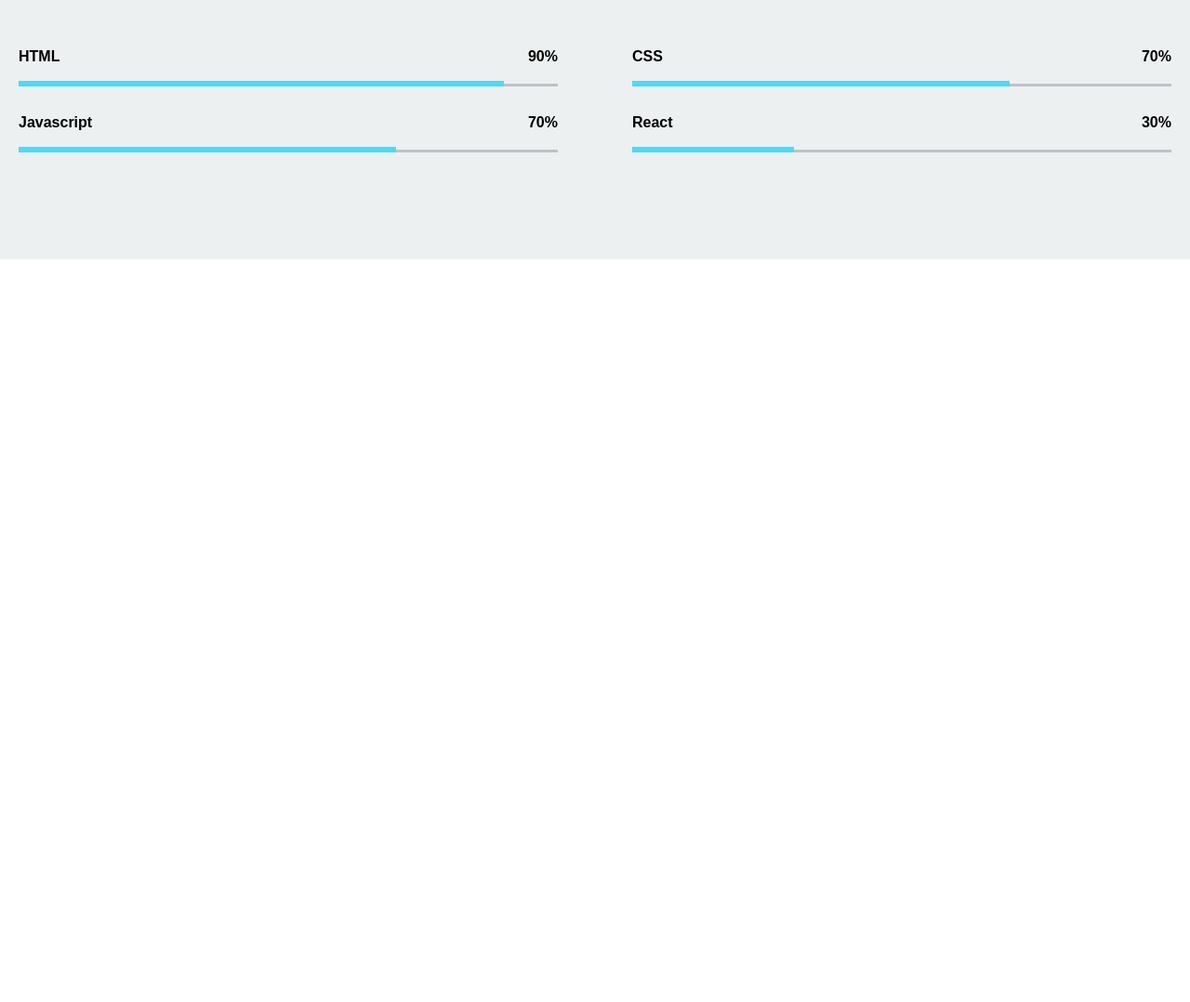
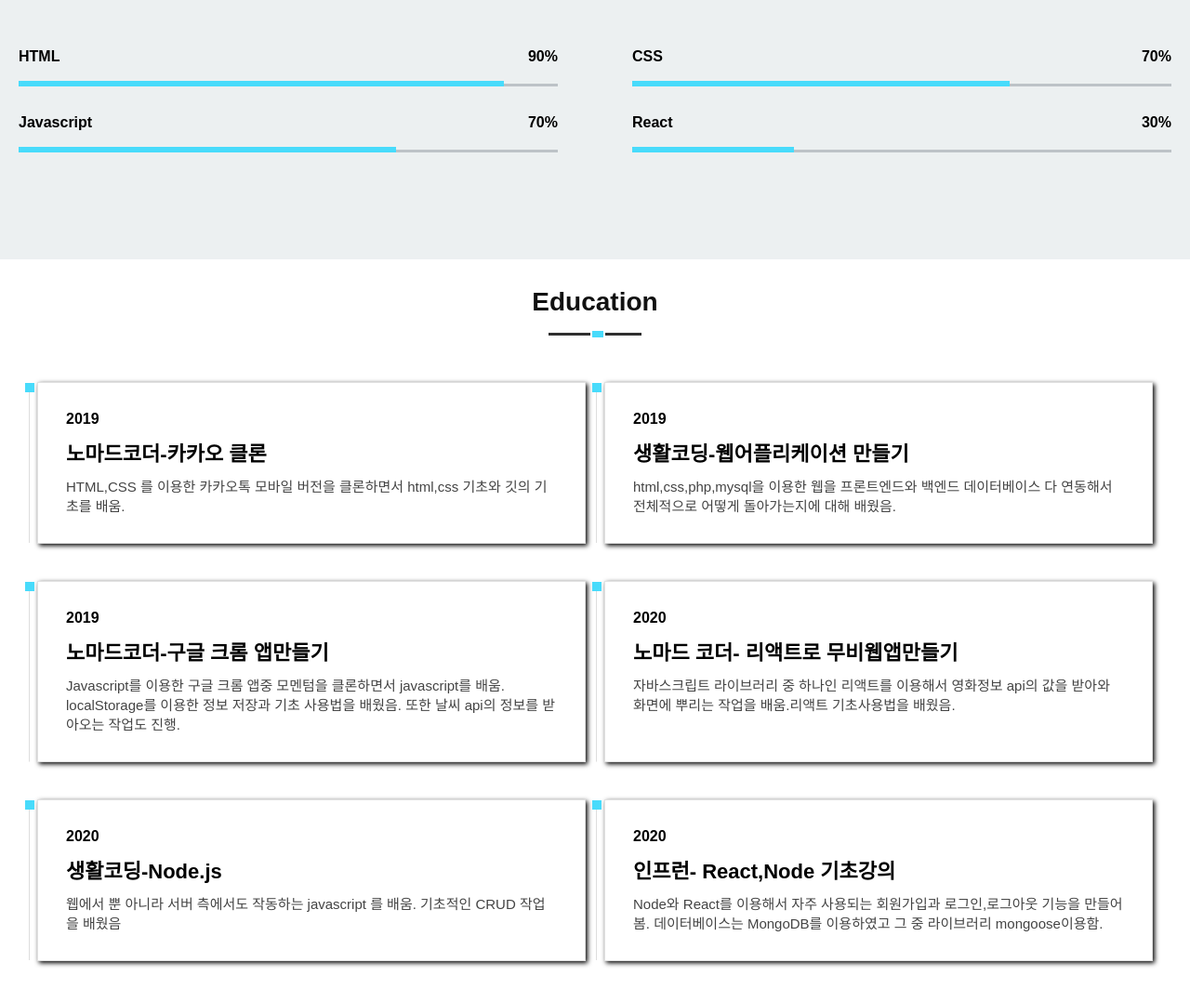
Before and after one commit to dnjs2618/my-portfolio, a plain HTML site: page index.html in a window 1280 px wide. Shown: the part 1126-2204 px from the top of the page at 93% size. Before the commit the page ends 1405 px from the top, so only its background shows below. Drawn offline with Linux system fonts and the light colour scheme.

Commit message:
Add Education part

```diff
--- a/index.css
+++ b/index.css
@@ -6,6 +6,7 @@
   box-sizing: border-box;
 }
 
+/*header navigation */
 .navbar {
   position: fixed;
   width: 100%;
@@ -55,6 +56,8 @@
   width: 100%;
   margin-bottom: 6px;
 }
+
+/* Home */
 
 #Home {
   background: url(./images/homebg.jpg) no-repeat center;
@@ -120,11 +123,13 @@
   color: white;
 }
 
+/* about*/
+
 .about-inner {
   padding: 100px 20px;
   background-color: #ecf0f1;
 }
-.about-inner .section-title h1 {
+.section-title h1 {
   text-align: center;
   font-size: 28px;
   position: relative;
@@ -133,7 +138,7 @@
   margin-bottom: 30px;
 }
 
-.about-inner .section-title h1::before {
+.section-title h1::before {
   content: "";
   width: 100px;
   height: 3px;
@@ -143,7 +148,7 @@
   left: calc(50% - 50px);
 }
 
-.about-inner .section-title h1::after {
+.section-title h1::after {
   content: "";
   width: 12px;
   height: 7px;
@@ -240,6 +245,57 @@
   width: 30%;
 }
 
+/* Education css*/
+
+.education-inner {
+  padding: 30px;
+}
+
+.time-line {
+  display: flex;
+  flex-wrap: wrap;
+  justify-content: space-around;
+}
+
+.time-line .block {
+  width: calc(50% - 20px);
+  background-color: #ffffff;
+  border: 1px solid #dddd;
+  padding: 30px;
+  margin: 20px 0;
+  position: relative;
+  box-shadow: 2px 2px 5px black;
+}
+
+.block::before {
+  content: "";
+  position: absolute;
+  width: 1px;
+  height: 100%;
+  background-color: #ddd;
+  left: -10px;
+  top: 50%;
+  transform: translateY(-50%);
+}
+
+.block::after {
+  content: "";
+  position: absolute;
+  width: 10px;
+  height: 10px;
+  background-color: #48dbfb;
+  top: 0;
+  left: -14px;
+}
+
+.block h3 {
+  font-size: 22px;
+  margin: 10px 0;
+}
+.block p {
+  color: #444;
+  font-size: 15px;
+}
 @media screen and (max-width: 980px) {
   .menu__toggler {
     display: block;
@@ -289,6 +345,10 @@
   .about-content .about-text {
     text-align: center;
   }
+
+  .time-line .block {
+    width: 100%;
+  }
 }
 
 @media screen and (max-width: 600px) {
--- a/index.html
+++ b/index.html
@@ -3,7 +3,7 @@
   <head>
     <meta charset="UTF-8" />
     <meta name="viewport" content="width=device-width, initial-scale=1.0" />
-    <title>정도현</title>
+    <title>홍상원 포트폴리오</title>
     <link rel="stylesheet" href="index.css" />
     <script
       src="https://kit.fontawesome.com/e8b7d8e6a5.js"
@@ -24,9 +24,8 @@
       <div class="navbar-menu">
         <a href="#">Home</a>
         <a href="#">About</a>
-        <a href="#">Services</a>
         <a href="#">Education</a>
-        <a href="#">Works</a>
+        <a href="#">Project</a>
         <a href="#">Contact</a>
       </div>
     </nav>
@@ -108,6 +107,73 @@
         </div>
       </div>
     </section>
-    <script src="login.js"></script>
+
+    <!-- Education -->
+    <section id="education">
+      <div class="education-inner">
+        <div class="section-title">
+          <h1>Education</h1>
+        </div>
+        <div class="time-line">
+          <div class="block">
+            <h4>2019</h4>
+            <h3>노마드코더-카카오 클론</h3>
+            <p>
+              HTML,CSS 를 이용한 카카오톡 모바일 버전을 클론하면서 html,css
+              기초와 깃의 기초를 배움.
+            </p>
+          </div>
+
+          <div class="block">
+            <h4>2019</h4>
+            <h3>생활코딩-웹어플리케이션 만들기</h3>
+            <p>
+              html,css,php,mysql을 이용한 웹을 프론트엔드와 백엔드 데이터베이스
+              다 연동해서 전체적으로 어떻게 돌아가는지에 대해 배웠음.
+            </p>
+          </div>
+
+          <div class="block">
+            <h4>2019</h4>
+            <h3>노마드코더-구글 크롬 앱만들기</h3>
+            <p>
+              Javascript를 이용한 구글 크롬 앱중 모멘텀을 클론하면서
+              javascript를 배움. localStorage를 이용한 정보 저장과 기초 사용법을
+              배웠음. 또한 날씨 api의 정보를 받아오는 작업도 진행.
+            </p>
+          </div>
+
+          <div class="block">
+            <h4>2020</h4>
+            <h3>노마드 코더- 리액트로 무비웹앱만들기</h3>
+            <p>
+              자바스크립트 라이브러리 중 하나인 리액트를 이용해서 영화정보 api의
+              값을 받아와 화면에 뿌리는 작업을 배움.리액트 기초사용법을 배웠음.
+            </p>
+          </div>
+
+          <div class="block">
+            <h4>2020</h4>
+            <h3>생활코딩-Node.js</h3>
+            <p>
+              웹에서 뿐 아니라 서버 측에서도 작동하는 javascript 를 배움.
+              기초적인 CRUD 작업을 배웠음
+            </p>
+          </div>
+
+          <div class="block">
+            <h4>2020</h4>
+            <h3>인프런- React,Node 기초강의</h3>
+            <p>
+              Node와 React를 이용해서 자주 사용되는 회원가입과 로그인,로그아웃
+              기능을 만들어봄. 데이터베이스는 MongoDB를 이용하였고 그 중
+              라이브러리 mongoose이용함.
+            </p>
+          </div>
+        </div>
+      </div>
+    </section>
+
+    <script src="index.js"></script>
   </body>
 </html>
```
